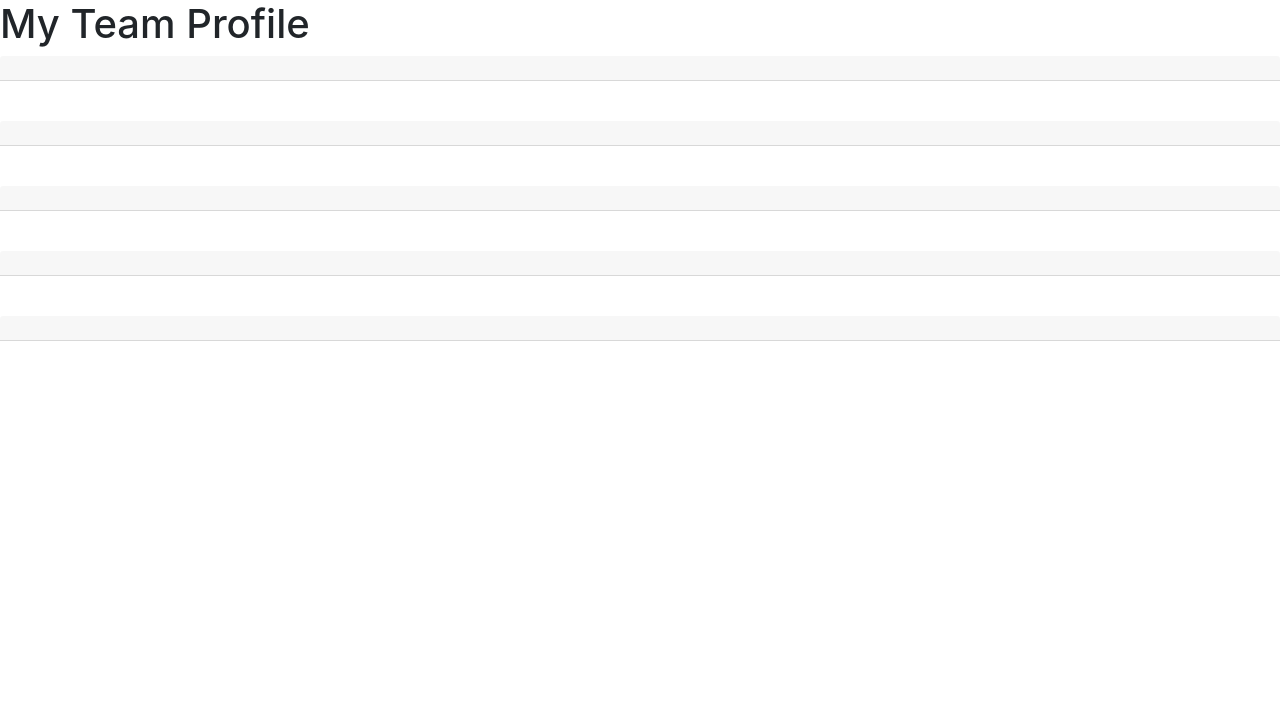
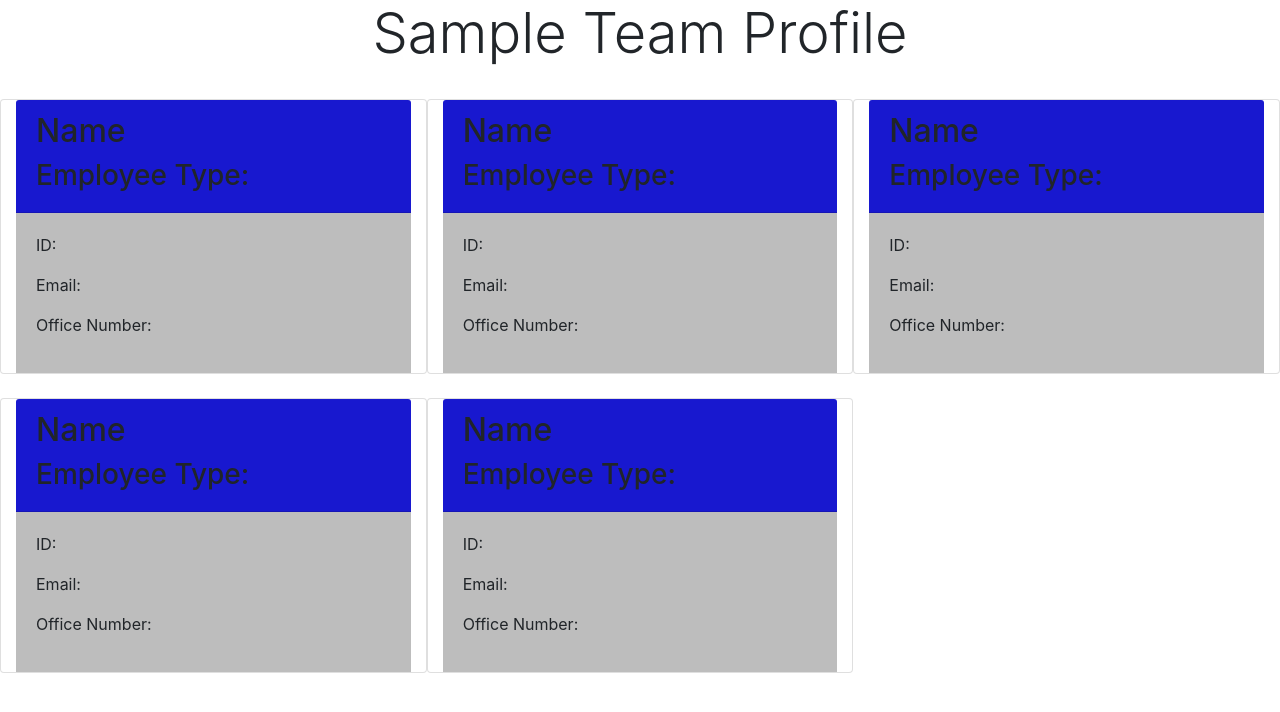
Before and after one commit to aaronauyoong/team-profile-generator, a website: page src/sampleIndex.html in a window 1280 px wide. Drawn offline with nearby package versions, Linux system fonts and the light colour scheme.

```diff
--- a/src/sampleIndex.html
+++ b/src/sampleIndex.html
@@ -8,39 +8,77 @@
     href="https://stackpath.bootstrapcdn.com/bootstrap/4.3.1/css/bootstrap.min.css"
     integrity="sha384-ggOyR0iXCbMQv3Xipma34MD+dH/1fQ784/j6cY/iJTQUOhcWr7x9JvoRxT2MZw1T"
     crossorigin="anonymous">
-    <title>My Team Profile</title>
+    <link rel="stylesheet" href="style.css">
+    <title>Sample Team Profile</title>
 </head>
 <body>
-    <header>
-        <h1>My Team Profile</h1>
-    </header>
+    <div class="container-fluid">
+        <header>
+            <h1 class="display-4 text-center">Sample Team Profile</h1>
+        </header>
+    </div>
 
-    <div>
-        <div>
-            <!-- Cards -->
-            <div class="cards">
-                <div class="card-header"></div>
-                <div class="card-body"></div>
+    <div class="container-fluid">
+        <div class="row">
+            <!-- Employee Cards -->
+            <div class="card col-4 mt-4 h-100">
+                <div class="card-header">
+                    <h2 class="staff-name">Name</h2>
+                    <h3 class="employee-type">Employee Type: </h3>
+                </div>
+                <div class="card-body">
+                    <p class="id">ID: </p>
+                    <p class="email">Email: </p>
+                    <p class="office-number">Office Number: </p>
+                </div>
             </div>
 
-            <div class="cards">
-                <div class="card-header"></div>
-                <div class="card-body"></div>
+            <div class="card col-4 mt-4 h-100">
+                <div class="card-header">
+                    <h2 class="staff-name">Name</h2>
+                    <h3 class="employee-type">Employee Type: </h3>
+                </div>
+                <div class="card-body">
+                    <p class="id">ID: </p>
+                    <p class="email">Email: </p>
+                    <p class="office-number">Office Number: </p>
+                </div>
             </div>
 
-            <div class="cards">
-                <div class="card-header"></div>
-                <div class="card-body"></div>
+            <div class="card col-4 mt-4 h-100">
+                <div class="card-header">
+                    <h2 class="staff-name">Name</h2>
+                    <h3 class="employee-type">Employee Type: </h3>
+                </div>
+                <div class="card-body">
+                    <p class="id">ID: </p>
+                    <p class="email">Email: </p>
+                    <p class="office-number">Office Number: </p>
+                </div>
             </div>
 
-            <div class="cards">
-                <div class="card-header"></div>
-                <div class="card-body"></div>
+            <div class="card col-4 mt-4 h-100">
+                <div class="card-header">
+                    <h2 class="staff-name">Name</h2>
+                    <h3 class="employee-type">Employee Type: </h3>
+                </div>
+                <div class="card-body">
+                    <p class="id">ID: </p>
+                    <p class="email">Email: </p>
+                    <p class="office-number">Office Number: </p>
+                </div>
             </div>
 
-            <div class="cards">
-                <div class="card-header"></div>
-                <div class="card-body"></div>
+            <div class="card col-4 mt-4 h-100">
+                <div class="card-header">
+                    <h2 class="staff-name">Name</h2>
+                    <h3 class="employee-type">Employee Type: </h3>
+                </div>
+                <div class="card-body">
+                    <p class="id">ID: </p>
+                    <p class="email">Email: </p>
+                    <p class="office-number">Office Number: </p>
+                </div>
             </div>
         </div>
     </div>
--- /dev/null
+++ b/src/style.css
@@ -0,0 +1,13 @@
+:root {
+    --lightgrey: rgb(189, 189, 189);
+    --solidblue: rgb(24, 24, 207);
+}
+
+.card-header {
+    background-color: var(--solidblue);
+}
+
+.card-body {
+    background-color: var(--lightgrey);
+
+}
```
Also changed, not shown: src/generateTeamHTML.js (added).
